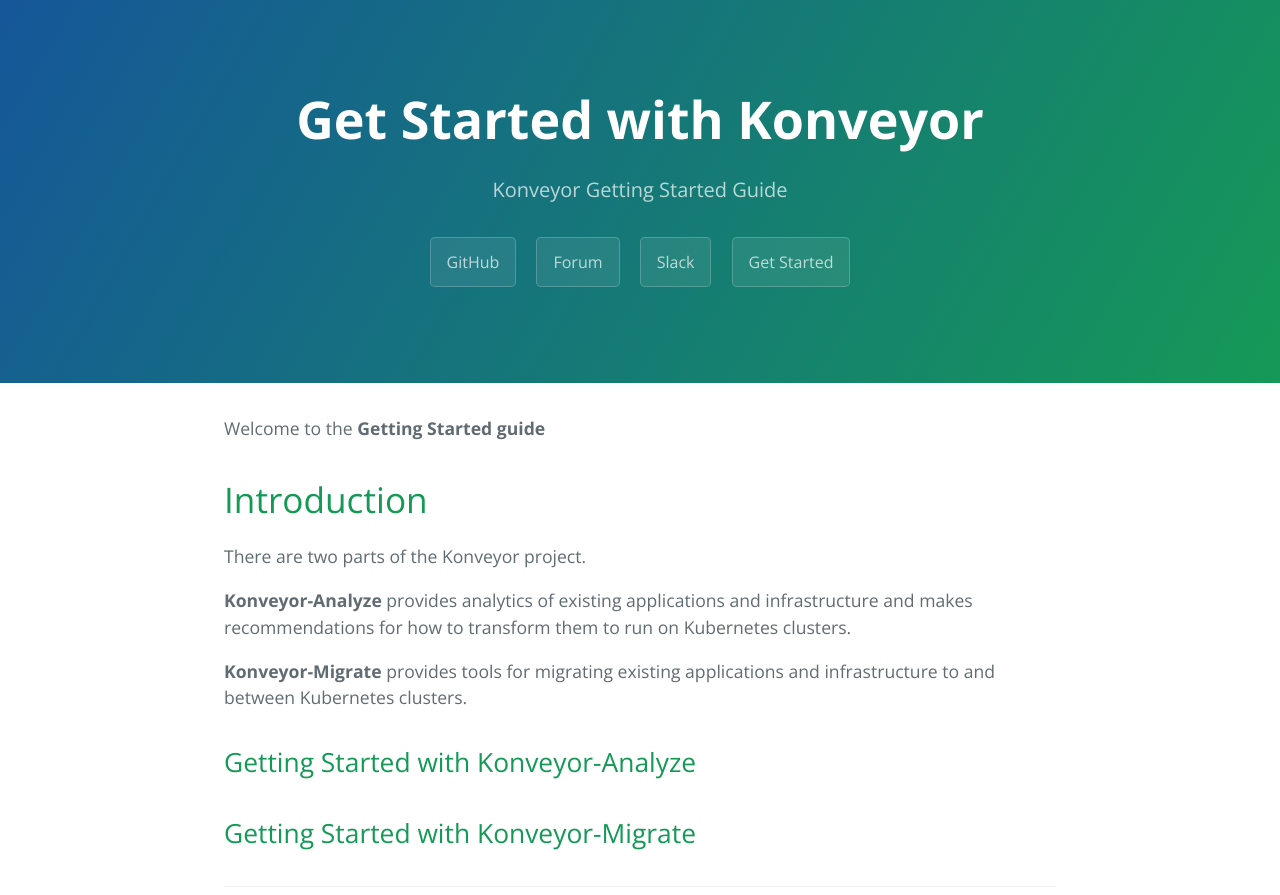
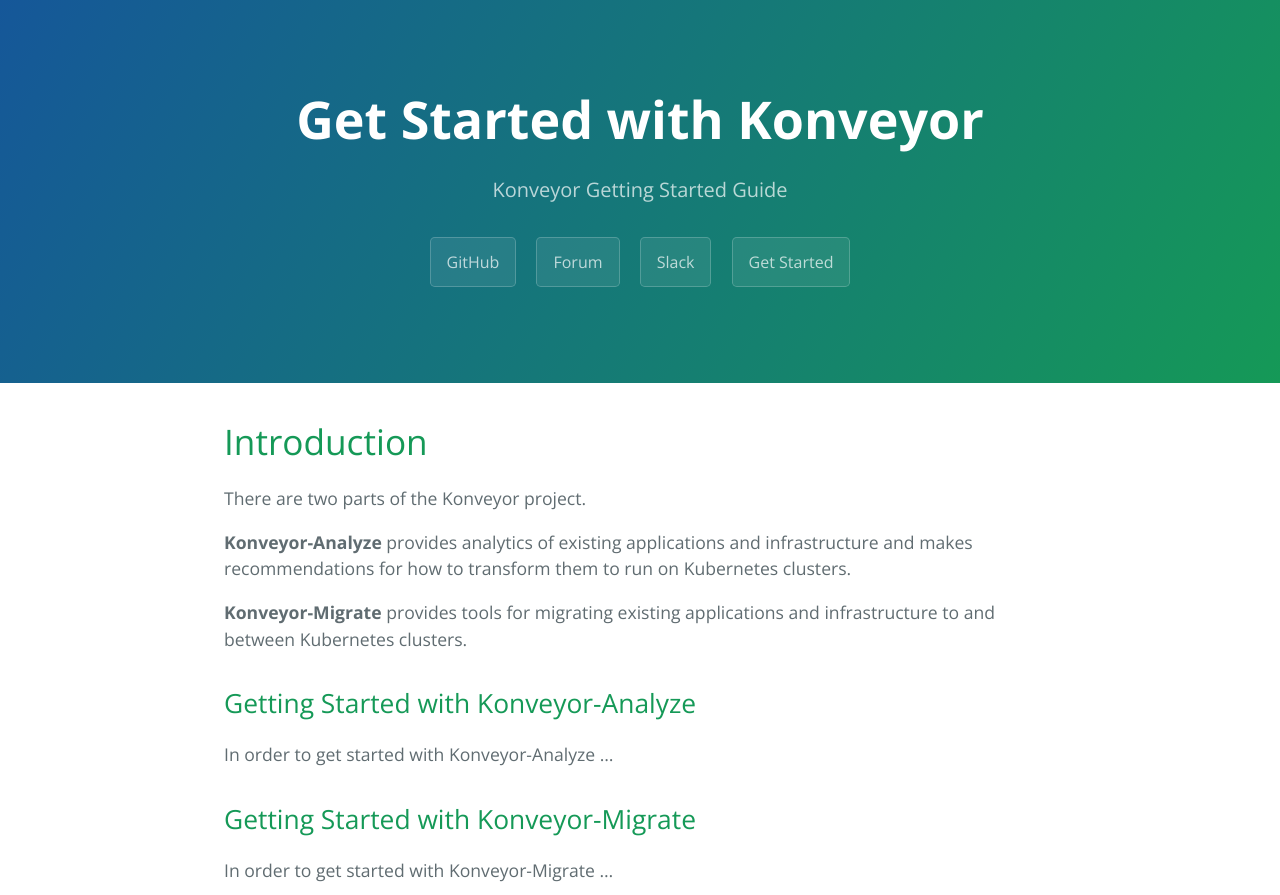
Before and after one commit to joesepi/konveyor.github.io, a Jekyll site: the page built from getstarted.md, in a window 1280 px wide, cut to the strip 0-895 px from the top of the page. Built offline with Jekyll 4.4.1, drawn with Linux system fonts in a browser that asks for light colours.

```diff
--- a/getstarted.md
+++ b/getstarted.md
@@ -3,8 +3,6 @@
 title: Get Started with Konveyor
 description: Konveyor Getting Started Guide
 ---
-
-Welcome to the **Getting Started guide**
 
 # Introduction
 
@@ -17,5 +15,9 @@
 
 ## Getting Started with Konveyor-Analyze
 
+In order to get started with Konveyor-Analyze ...
+
 
 ## Getting Started with Konveyor-Migrate
+
+In order to get started with Konveyor-Migrate ...
```
Also changed, not shown: index.md (+10 -0 lines).
